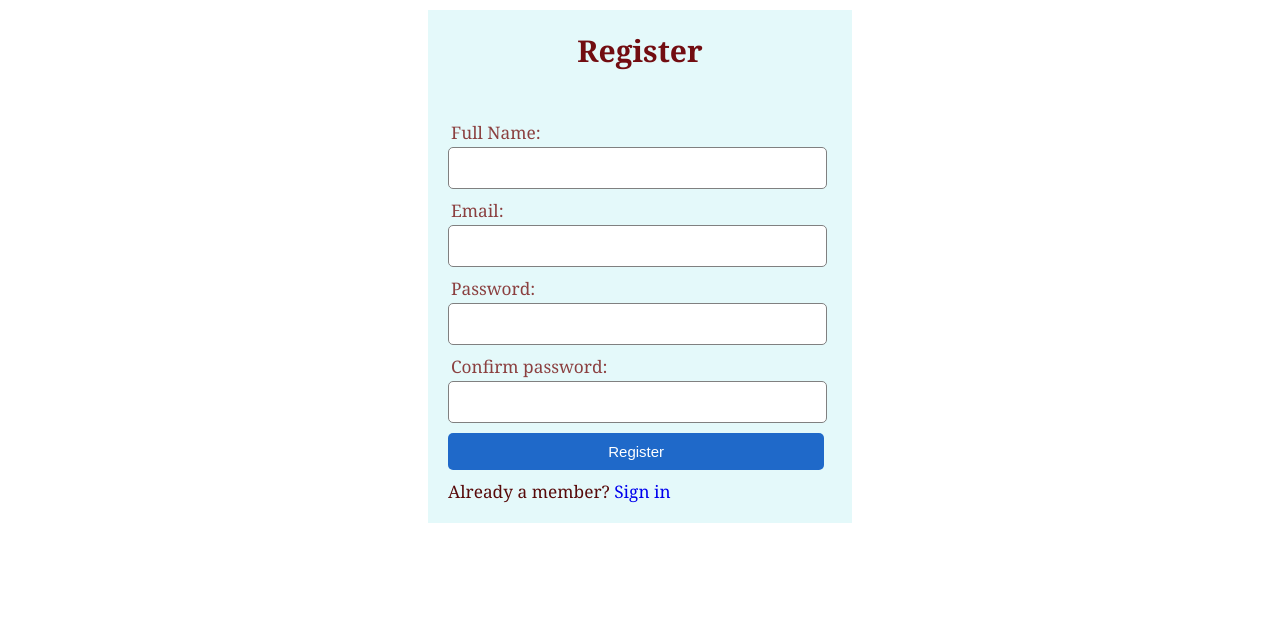
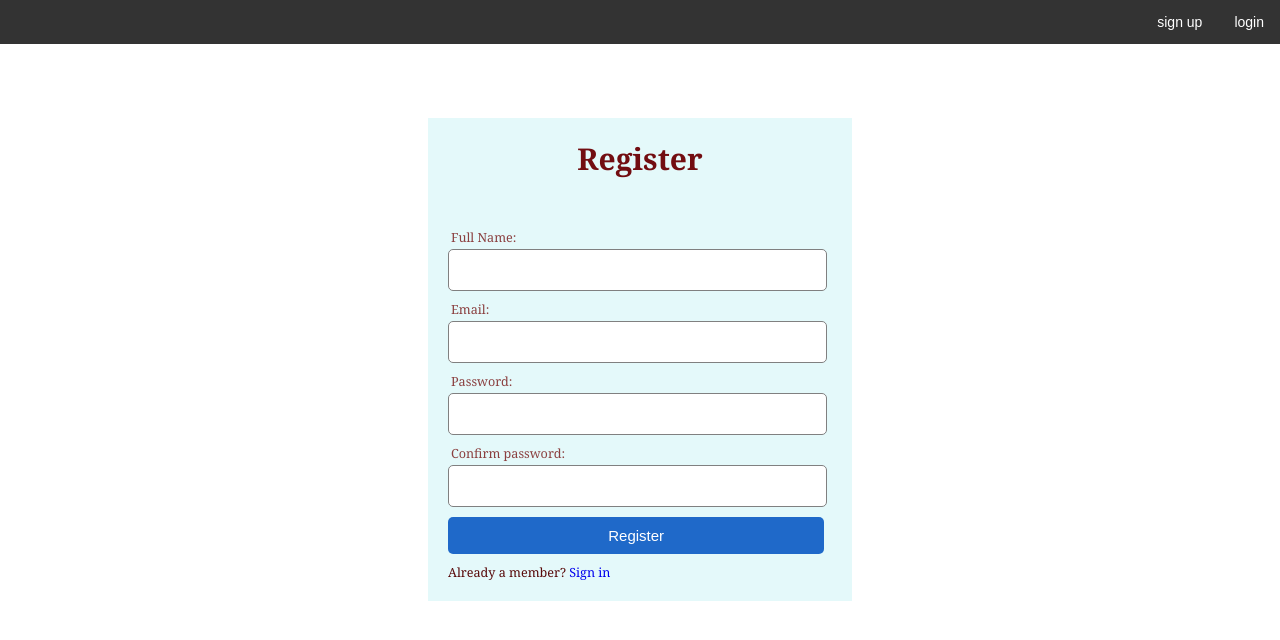
Before and after one commit to aludwig8/hackathon_team2, a PHP site: template src/resources/views/register.twig in a window 1280 px wide. Shown: the top 640 px of the page. Run offline with PHP 8.4, Linux system fonts and the light colour scheme; the template is opened without the code that fills it, so the values that code supplies are empty; some libraries are stand-ins or nearby versions.

Commit message:
navbar added into login and register page

```diff
--- /dev/null
+++ b/src/resources/views/includes/loginnavbar.twig
@@ -0,0 +1,56 @@
+<!DOCTYPE html>
+<html>
+<head>
+    <style>
+        body{
+            font-family: "Helvetica Neue" !important;
+            font-size: 14px !important;
+            color: #333333 !important;
+        }
+        ul {
+            list-style-type: none;
+            margin: 0;
+            padding: 0;
+            overflow: hidden;
+            background-color: #333;
+            font-family: "Raleway", sans-serif;
+        }
+
+        li {
+            float: left;
+            font-family: "Raleway", sans-serif;
+            color: #333333;
+        }
+
+        li a {
+            display: block;
+            color: white;
+            text-align: center;
+            padding: 14px 16px;
+            text-decoration: none;
+            font-family: "Raleway", sans-serif;
+
+        }
+
+        li a:hover:not(.active) {
+            background-color: #111;
+        }
+
+        .active {
+            background-color: #4CAF50;
+        }
+
+
+    </style>
+</head>
+<body>
+
+<ul>
+
+
+    <li style="float:right"><a href="{{path_for('login')}}">login</p></a></li>
+    <li style="float:right"><a  href="{{path_for('register')}}">sign up</a></li>
+</ul>
+
+</body>
+</html>
--- a/src/resources/views/login.twig
+++ b/src/resources/views/login.twig
@@ -1,4 +1,5 @@
 
+{% include 'includes/loginnavbar.twig'%}
 <!DOCTYPE html>
 <html>
 <head>
@@ -100,9 +101,12 @@
             cursor: pointer;
         }
 
+
+
                                                                                                                                                                                                                                                                                                                             <script src="https://maxcdn.bootstrapcdn.com/bootstrap/3.3.7/js/bootstrap.min.js"></script>
 
     </style>
+
 
 
 </head>
@@ -144,5 +148,6 @@
         <div class="col-lg-5 col-xs-12 text-center" >
         </div>
     </div>
+
 </body>
 </html>
--- a/src/resources/views/register.twig
+++ b/src/resources/views/register.twig
@@ -1,4 +1,4 @@
-
+{% include 'includes/loginnavbar.twig'%}
 <!DOCTYPE html>
 <html>
 <head>
@@ -103,7 +103,7 @@
 
 </head>
 <body>
-
+<br><br><br><br>
 <div class="container">
     <div class="row">
 
```
Also changed, not shown: src/resources/views/includes/productsmeny.twig (added, +53 -0 lines), src/resources/views/products.twig (+10 -0 lines).
